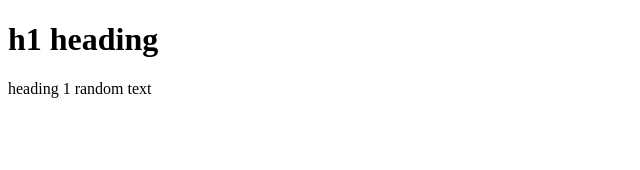
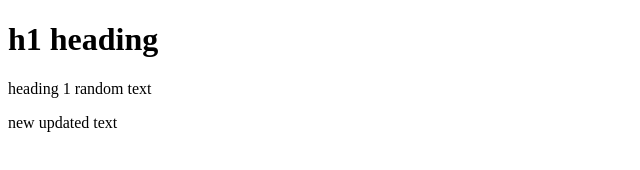
Before and after one commit to chinmaytuw/598h-test, a plain HTML site: page index.html in a window 1280 px wide. Shown: the whole page, without its empty margins (0-640 px from the left). Drawn offline with Linux system fonts and the light colour scheme.

Commit message:
index file changed

```diff
--- a/index.html
+++ b/index.html
@@ -7,5 +7,6 @@
 <body>
     <h1>h1 heading</h1>
     <p>heading 1 random text </p>
+    <p>new updated text</p>
 </body>
 </html>
```
